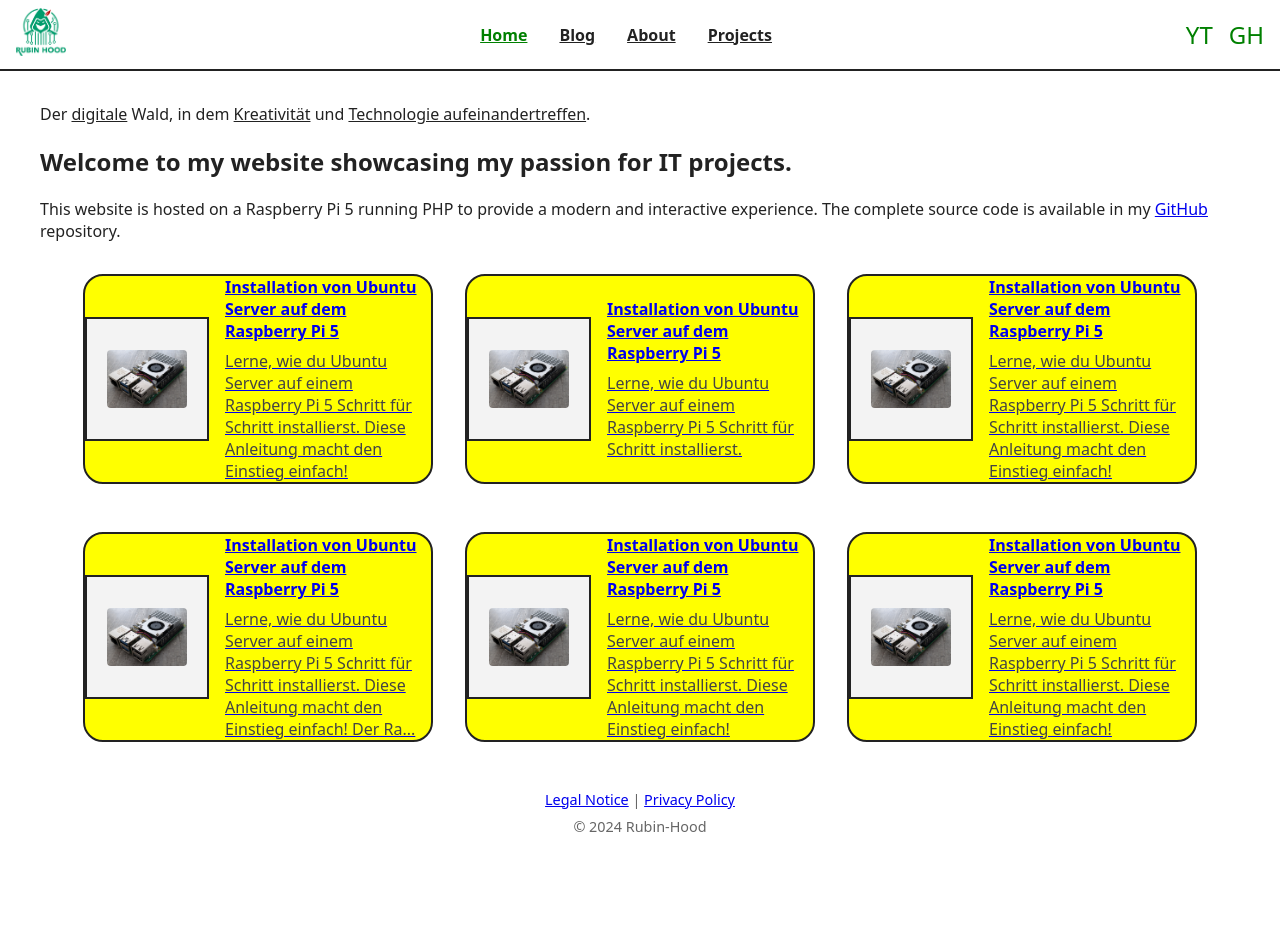
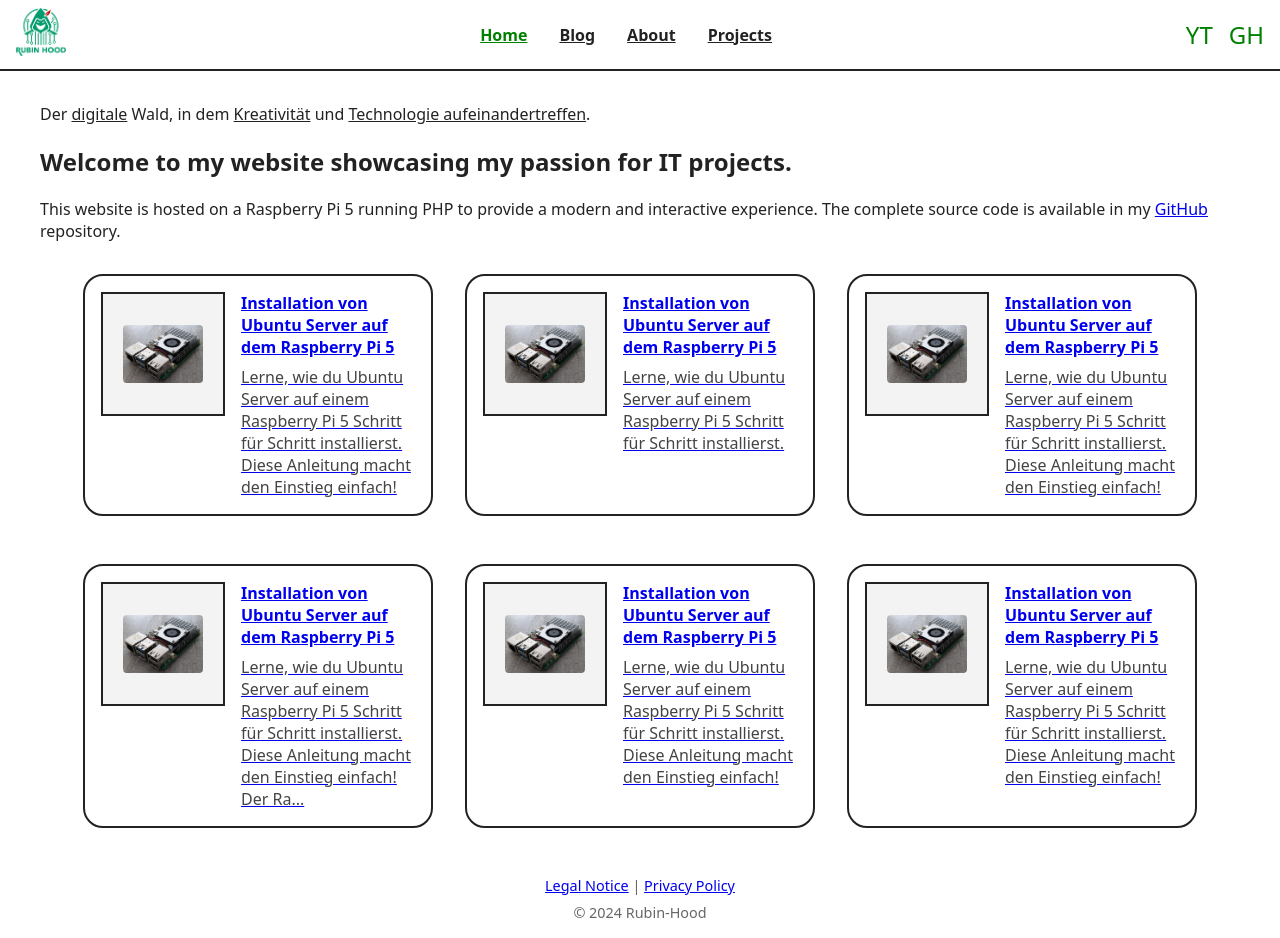
Before and after one commit to rubin-hood/rubinhood-blog, a Jekyll site: the page built from index.md, in a window 1280 px wide. Built offline with Jekyll 4.4.1, drawn with Linux system fonts in a browser that asks for light colours; before the commit the page ends 900 px from its top, so only the background shows below that.

Commit message:
Update style.css

```diff
--- a/assets/css/style.css
+++ b/assets/css/style.css
@@ -102,7 +102,7 @@ main {
   border: 2px solid #222;            /* Dunkler Rahmen */
   border-radius: 20px;               /* Abgerundete Ecken */
   display: flex;                     /* Bild + Text nebeneinander */
-  align-items: center;               /* Vertikal zentriert */
+  align-items: flex-start;           /* Das sorgt dafür, dass Bild UND Text oben anfangen! */
   padding: 1rem;                     /* Innenabstand */
   min-width: 250px;                  /* Mindestbreite */
   max-width: 350px;                  /* Maximalbreite */
@@ -302,11 +302,3 @@ body.noscroll {
     padding: 0.5rem
   }
 }
-
-
-
-
-.blog-card {
-  padding: 0px !important;
-  background: yellow !important; /* Sichtbarer Test! */
-}
```
